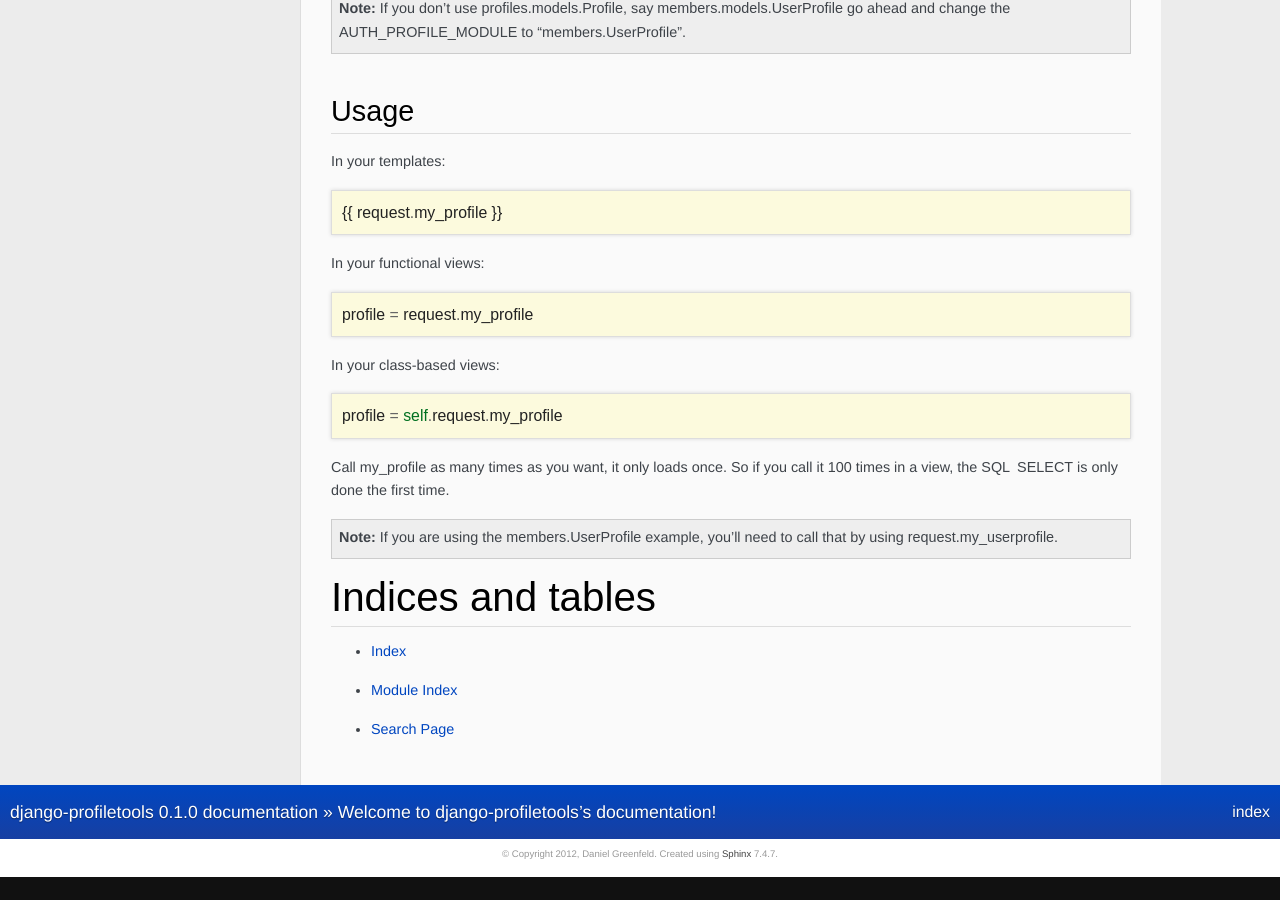
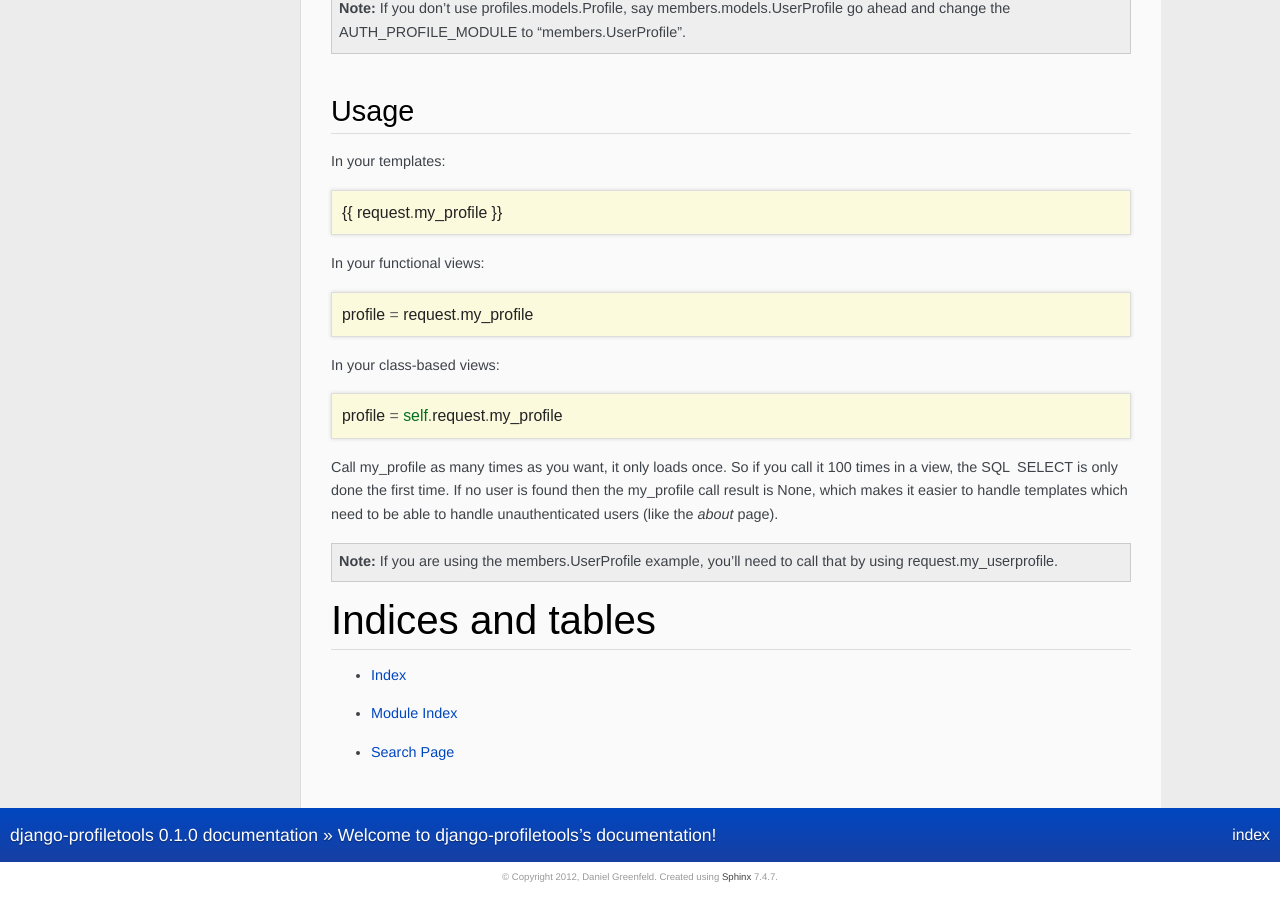
Before and after one commit to pydanny/django-profiletools, a Sphinx documentation site: the page built from docs/index.rst, in a window 1280 px wide and 900 px high, scrolled down 1542 px. Built offline with Sphinx 7.4.7, drawn with Linux system fonts in a browser that asks for light colours; some web fonts are replaced; before the commit the page ends 2419 px from its top, so only the background shows below that.

Commit message:
Added rule for unauthenticated user

```diff
--- a/README.rst
+++ b/README.rst
@@ -71,6 +71,7 @@ In your class-based views::
 
 	profile = self.request.my_profile
 
-Call my_profile as many times as you want, it only loads once. So if you call it 100 times in a view, the ``SQL SELECT`` is only done the first time.
+Call my_profile as many times as you want, it only loads once. So if you call it 100 times in a view, the ``SQL SELECT`` is only done the first time.  If no user is found then the my_profile call result is ``None``, which makes it easier to handle templates which need to be able to handle unauthenticated users (like the `about` page).
+
 
 **note:** If you are using the ``members.UserProfile`` example, you'll need to call that by using ``request.my_userprofile``.
--- a/docs/index.rst
+++ b/docs/index.rst
@@ -78,7 +78,7 @@ In your class-based views::
 
 	profile = self.request.my_profile
 
-Call my_profile as many times as you want, it only loads once. So if you call it 100 times in a view, the ``SQL SELECT`` is only done the first time.
+Call my_profile as many times as you want, it only loads once. So if you call it 100 times in a view, the ``SQL SELECT`` is only done the first time. If no user is found then the my_profile call result is ``None``, which makes it easier to handle templates which need to be able to handle unauthenticated users (like the `about` page).
 
 .. note:: If you are using the ``members.UserProfile`` example, you'll need to call that by using ``request.my_userprofile``.
 
```
